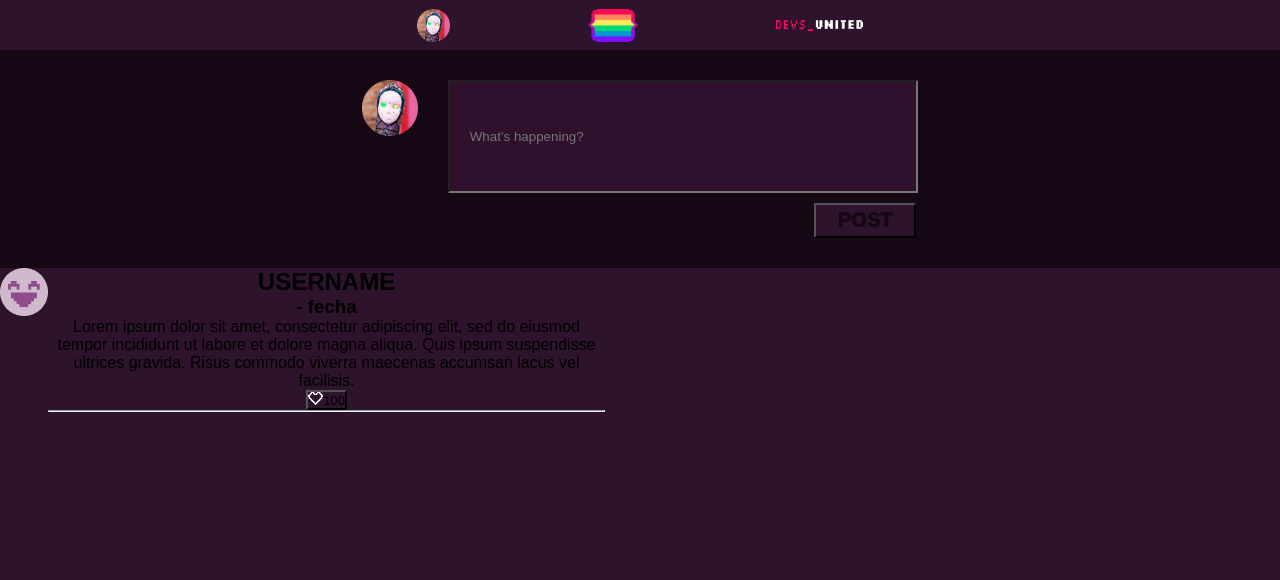
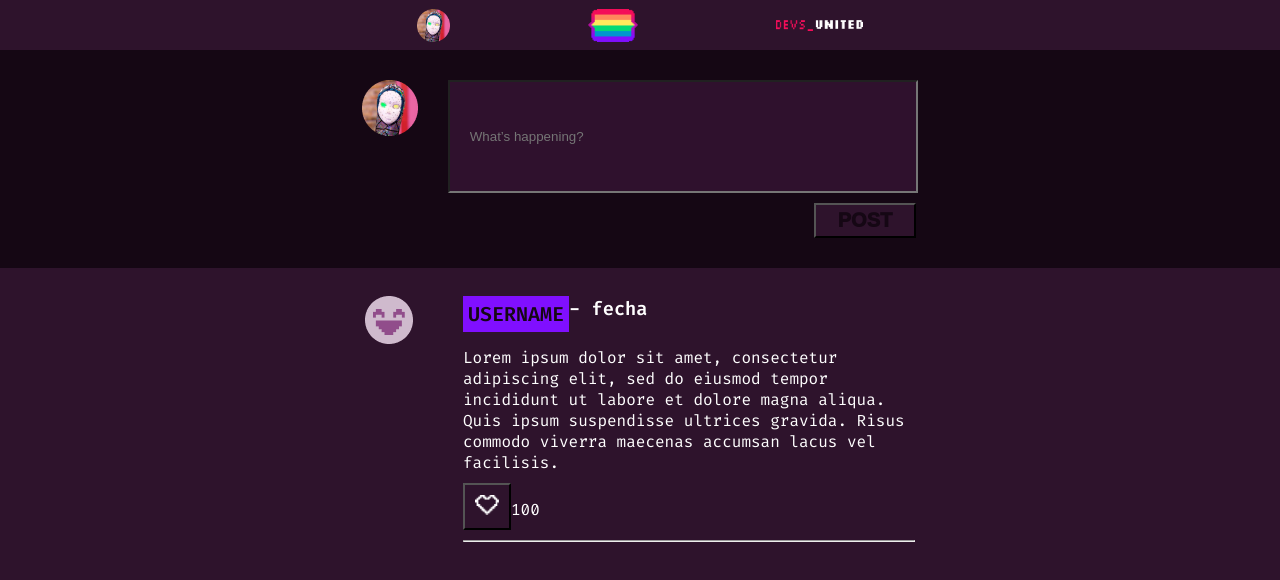
Before and after one commit to ANNI-FRONT-END/dev_united_4, a React (Vite) app: page /Home in a window 1280 px wide. Shown: the top 580 px of the page. Built offline with nearby package versions, Linux system fonts and the light colour scheme; what reactfire would draw is missing.

Commit message:
pagina inicial

```diff
--- a/index.html
+++ b/index.html
@@ -1,19 +1,15 @@
 <!DOCTYPE html>
 <html lang="en">
-<head>
-    <meta charset="UTF-8">
-    <meta http-equiv="X-UA-Compatible" content="IE=edge">
-    <meta name="viewport" content="width=device-width, initial-scale=1.0">
-    <link rel="stylesheet" href="./src/style.css">
+  <head>
+    <meta charset="UTF-8" />
+    <meta http-equiv="X-UA-Compatible" content="IE=edge" />
+    <meta name="viewport" content="width=device-width, initial-scale=1.0" />
 
     <title>App coment</title>
-</head>
-<body>
-  <div id="root">
+  </head>
+  <body>
+    <div id="root"></div>
 
-  </div>
-
-
-  <script type="module" src="/src/index.jsx"></script>
-</body>
+    <script type="module" src="/src/index.jsx"></script>
+  </body>
 </html>
--- a/src/componentes/Button_login/Button_login.jsx
+++ b/src/componentes/Button_login/Button_login.jsx
@@ -1,4 +1,4 @@
-import React from "react";
+import React, { useContext } from "react";
 import "./Button_login.css";
 import { getAuth, signInWithPopup, GoogleAuthProvider } from "firebase/auth";
 import { app } from "../../../firebase";
@@ -10,11 +10,18 @@ function ButtonLogin() {
   const auth = getAuth();
   const db = getFirestore();
   const navigate = useNavigate();
+  const { userData, setUserData } = useContext(AppContext);
 
   const provider = new GoogleAuthProvider();
 
   async function addUsers(data) {
     await setDoc(doc(db, "users", data.user.uid), {
+      color: "",
+      photo: data.user.photoURL,
+      uid: data.user.uid,
+      username: "",
+    });
+    setUserData({
       color: "",
       photo: data.user.photoURL,
       uid: data.user.uid,
--- a/src/componentes/Button_login/button_login.css
+++ b/src/componentes/Button_login/button_login.css
@@ -1,4 +1,4 @@
-@import url("https://fonts.googleapis.com/css2?family=Poppins:ital,wght@0,100;0,200;0,300;0,600;1,100;1,400;1,500;1,600&family=Roboto&display=swap");
+@import url("https://fonts.googleapis.com/css2?family=Fira+Code:wght@300;400;500;600&family=Poppins:ital,wght@0,100;0,200;0,300;0,600;1,100;1,400;1,500;1,600&family=Roboto&display=swap");
 * {
   margin: 0;
   padding: 0;
@@ -23,7 +23,7 @@
 }
 
 .login-der h1 {
-  font-family: "Poppins", sans-serif;
+  font-family: "Fira Code", monospace;
   font-style: normal;
   font-weight: bold;
   font-size: 50px;
@@ -34,7 +34,7 @@
 
 .login-der p {
   margin: 37px 0;
-  font-family: "Poppins", sans-serif;
+  font-family: "Fira Code", monospace;
   font-style: normal;
   font-weight: 450;
   font-size: 24px;
@@ -82,7 +82,7 @@
 .login-der .info {
   border-radius: 10px;
   color: #60265b;
-  font-family: "Poppins", sans-serif;
+  font-family: "Fira Code", monospace;
   font-style: normal;
   font-weight: 450;
   font-size: 24px;
--- a/src/componentes/Pagina_inicio/Pagina_inicio.css
+++ b/src/componentes/Pagina_inicio/Pagina_inicio.css
@@ -1,4 +1,4 @@
-@import url("https://fonts.googleapis.com/css2?family=Poppins:ital,wght@0,100;0,200;0,300;0,600;1,100;1,400;1,500;1,600&family=Roboto&display=swap");
+@import url("https://fonts.googleapis.com/css2?family=Fira+Code:wght@300;400;500;600&family=Poppins:ital,wght@0,100;0,200;0,300;0,600;1,100;1,400;1,500;1,600&family=Roboto&display=swap");
 * {
   margin: 0;
   padding: 0;
@@ -29,7 +29,7 @@ header {
 
 .comentario {
   display: flex;
-  font-family: sans-serif;
+  font-family: "Fira Code", monospace;
   text-align: center;
   background-color: #150714;
   flex-direction: column;
@@ -70,13 +70,46 @@ header {
   font-size: 20px;
 }
 
+.home_comentarios {
+  display: flex;
+  justify-content: center;
+}
+
 .comentarios {
   display: flex;
-  font-family: sans-serif;
-  text-align: center;
-  flex-direction: row;
+  justify-content: center;
+  font-family: "Fira Code", monospace;
+  font-weight: 400;
   align-items: flex-start;
-  align-content: center;
-  width: 605px;
-  height: 100vmax;
+  width: 550px;
+  padding-top: 28px;
+  color: #ffffff;
 }
+
+.comentarios .img_perfil {
+  padding-right: 50px;
+  align-items: center;
+}
+.comentarios .user_name_fecha {
+  display: flex;
+  font-family: "Fira Code", monospace;
+}
+
+.comentarios .user_name_fecha .username {
+  background-color: #800fff;
+  color: #150714;
+  font-size: 20px;
+  padding: 5px;
+  margin-bottom: 15px;
+}
+
+.comentarios .btn_comentarios {
+  margin-top: 10px;
+  margin-bottom: 10px;
+  padding: 10px;
+}
+
+.comentarios .btn_comentarios img {
+  width: 24px;
+  height: 20px;
+}
--- a/src/componentes/Pagina_inicio/Pagina_inicio.jsx
+++ b/src/componentes/Pagina_inicio/Pagina_inicio.jsx
@@ -1,7 +1,20 @@
-import React from "react";
+import React, { useState, useContext } from "react";
 import "./Pagina_inicio.css";
 
 function Pagina_inicio() {
+  const [comentario, setComentario] = useState("");
+
+  async function actualizarComenttario() {
+    //referencia de usuario en la db(uid)
+    const userRef = doc(db, "users", userData.uid);
+
+    // Set the "capital" field of the city 'DC'
+    await updateDoc(userRef, {
+      color: "",
+      username: username,
+    });
+  }
+
   return (
     <>
       <header>
@@ -25,11 +38,12 @@ function Pagina_inicio() {
           <button>POST</button>
         </section>
       </main>
-      <section className="comentarios">
-        <img src="./img/img_perfil_otro.png" alt="" />
+      <section className="home_comentarios">
+        <div className="comentarios">
+          <img className="img_perfil" src="./img/img_perfil_otro.png" alt="" />
           <div>
-          <div>
-            <h1>USERNAME</h1>
+            <div className="user_name_fecha">
+              <h1 className="username">USERNAME</h1>
               <h3>- fecha</h3>
             </div>
             <p>
@@ -38,11 +52,12 @@ function Pagina_inicio() {
               ipsum suspendisse ultrices gravida. Risus commodo viverra maecenas
               accumsan lacus vel facilisis.
             </p>
-          <button>
+            <button className="btn_comentarios">
               <img height="13px" src="./img/Vector_corazon_blanco.png" alt="" />
+            </button>
             <span>100</span>
-          </button>
             <hr />
+          </div>
         </div>
       </section>
     </>
--- a/src/componentes/Registro/Registro.jsx
+++ b/src/componentes/Registro/Registro.jsx
@@ -1,8 +1,25 @@
-import React from "react";
+import React, { useState, useContext } from "react";
 import "./Registro.css";
 import { Link } from "react-router-dom";
+import { doc, getFirestore, updateDoc } from "firebase/firestore";
+import { AppContext } from "../../context/AppContext";
 
 function Registro() {
+  const [username, setUsername] = useState("");
+  const db = getFirestore();
+  const { userData, setUserData } = useContext(AppContext);
+
+  async function actualizarUsuario() {
+    //referencia de usuario en la db(uid)
+    const userRef = doc(db, "users", userData.uid);
+
+    // Set the "capital" field of the city 'DC'
+    await updateDoc(userRef, {
+      color: "",
+      username: username,
+    });
+  }
+
   return (
     <section className="login">
       <section className="login-izq">
@@ -14,7 +31,14 @@ function Registro() {
           <br />
           <span className="rosado">NAME!</span>
         </h1>
-        <input type="text" placeholder="Type your username" />
+        <input
+          type="text"
+          placeholder="Type your username"
+          onChange={(e) => {
+            setUsername(e.target.value);
+          }}
+        />
+        {console.log(username)}
         <p>Select your favorite color</p>
         <div className="colores">
           <button className="pink"></button>
@@ -25,7 +49,9 @@ function Registro() {
           <button className="morado"></button>
         </div>
         <Link to="/Home" className="link">
-          <button className="continue">CONTINUE</button>
+          <button className="continue" onClick={actualizarUsuario}>
+            CONTINUE
+          </button>
         </Link>
       </section>
     </section>
```
Lines whose indentation alone changed are shown as unchanged.
